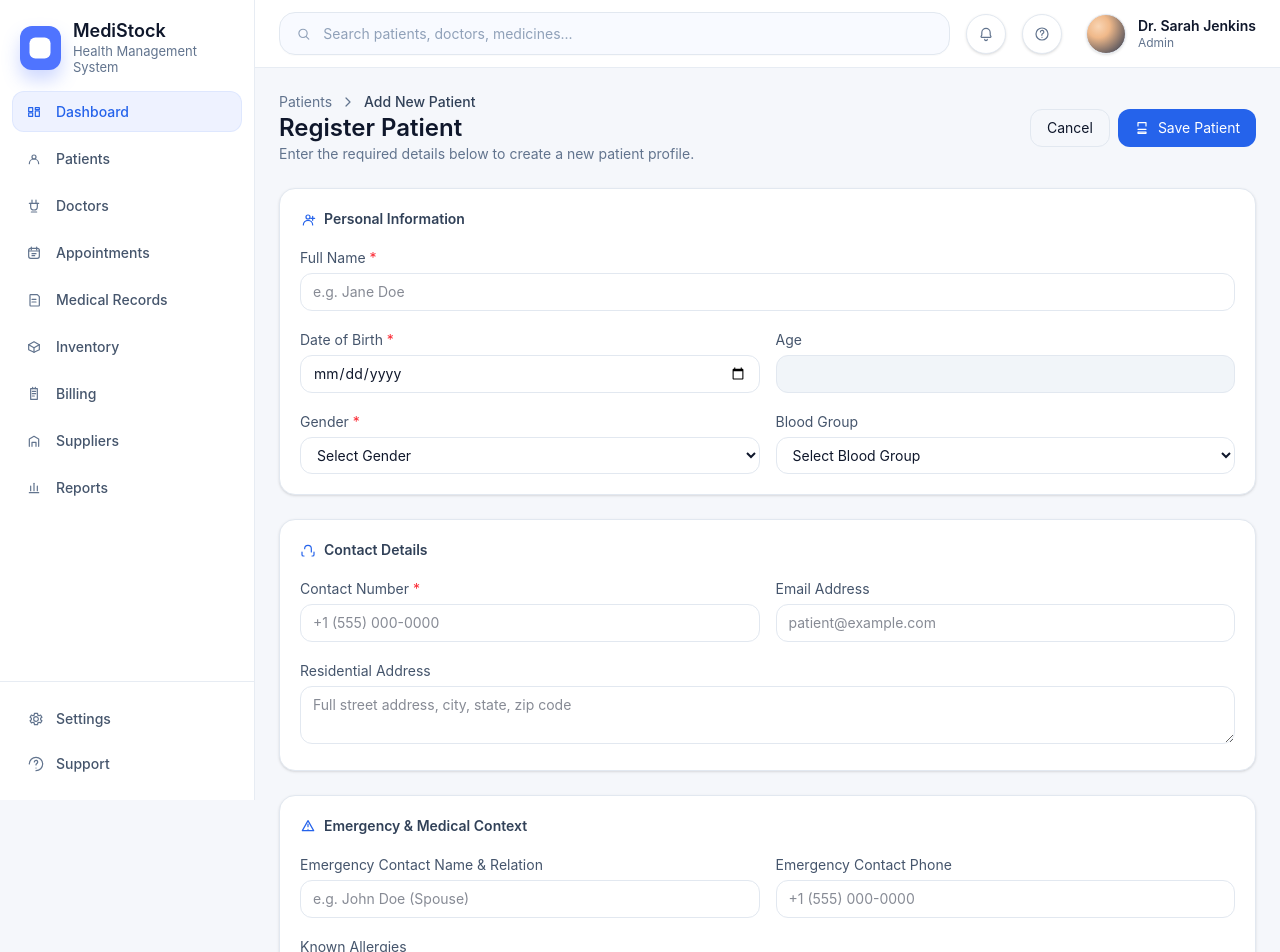
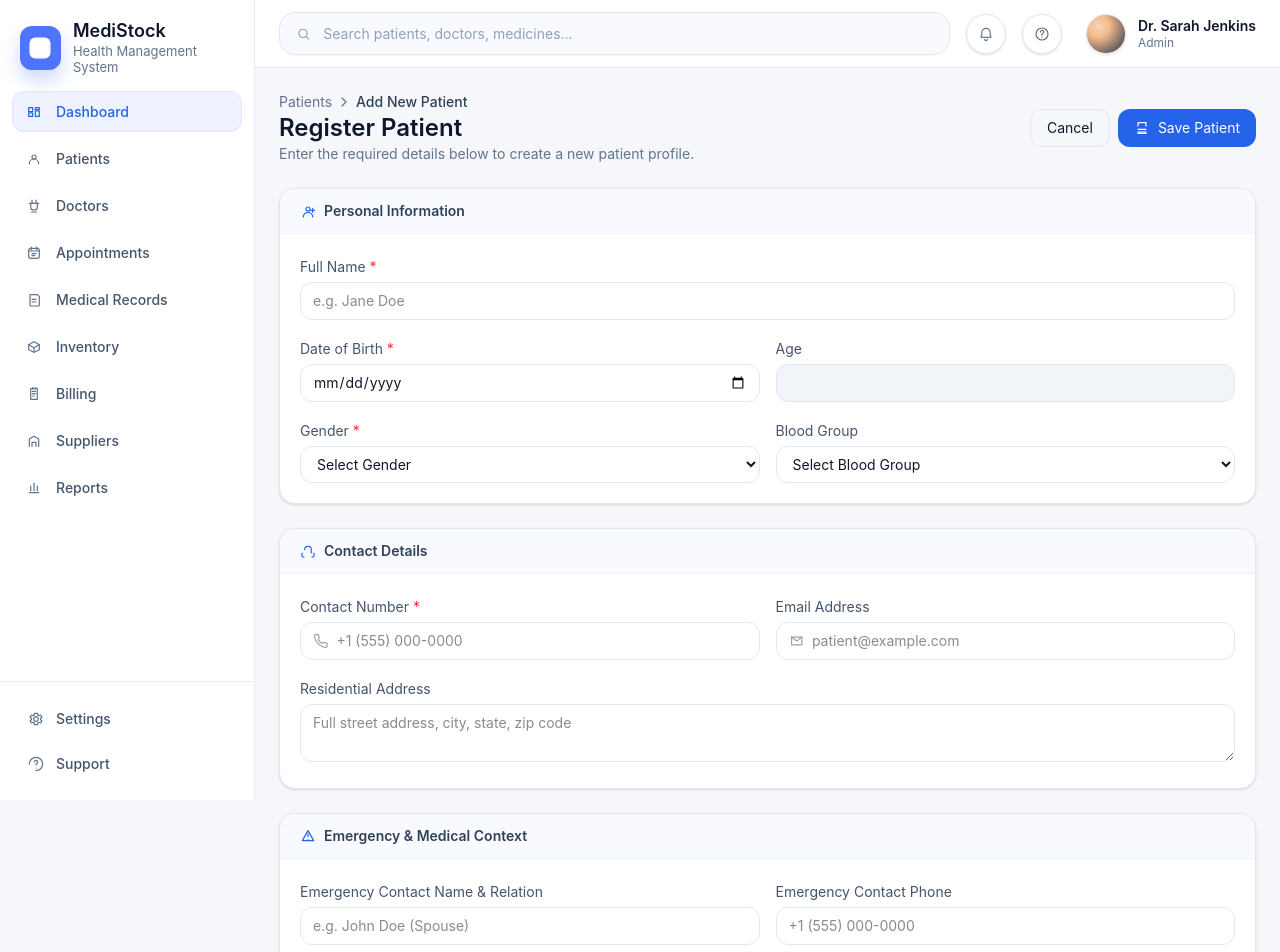
Before and after one commit to Chathurapadmal/Medixora, a Next.js app: page /patientregister in a window 1280 px wide. Shown: the top 952 px of the page. Built offline with nearby package versions, Linux system fonts and the light colour scheme.

Commit message:
change layout

```diff
--- a/pages/patientregister.tsx
+++ b/pages/patientregister.tsx
@@ -1,11 +1,12 @@
 import { useState } from "react";
 import {
-  UsersIcon,
   ChevronRightIcon,
   UserPlusIcon,
   ContactIcon,
   AlertTriangleIcon,
   PrintIcon,
+  MailIcon,
+  PhoneIcon,
 } from "@/components/dashboard-icons";
 
 export default function PatientRegisterPage() {
@@ -29,10 +30,7 @@ export default function PatientRegisterPage() {
       {/* HEADER */}
       <div className="flex items-center justify-between">
         <div>
-
-          {/* ✅ UPDATED BREADCRUMB */}
-          <div className="flex items-center gap-2 text-sm text-slate-500">
-
+          <div className="flex items-center gap-1 text-sm text-slate-500">
             <span>Patients</span>
             <ChevronRightIcon className="h-4 w-4" />
             <span className="text-slate-700 font-medium">Add New Patient</span>
@@ -52,7 +50,6 @@ export default function PatientRegisterPage() {
             Cancel
           </button>
 
-          {/* ✅ ICON ADDED */}
           <button className="inline-flex items-center gap-2 rounded-xl bg-[#2563eb] px-4 py-2 text-sm text-white hover:bg-[#1d4ed8]">
             <PrintIcon className="h-4 w-4" />
             Save Patient
@@ -61,15 +58,17 @@ export default function PatientRegisterPage() {
       </div>
 
       {/* PERSONAL INFO */}
-      <div className="rounded-2xl border border-slate-200 bg-white p-5 shadow-sm">
+      <div className="rounded-2xl border border-slate-200 bg-white shadow-sm overflow-hidden">
 
-        {/* ✅ ICON ADDED */}
-        <h2 className="mb-4 flex items-center gap-2 text-sm font-semibold text-slate-700">
+        {/* Header */}
+        <div className="flex items-center gap-2 border-b border-slate-100 px-5 py-3 bg-[#f8faff]">
           <UserPlusIcon className="h-4 w-4 text-[#2563eb]" />
+          <h2 className="text-sm font-semibold text-slate-700">
             Personal Information
           </h2>
+        </div>
 
-        <div className="grid gap-4 md:grid-cols-2">
+        <div className="p-5 grid gap-4 md:grid-cols-2">
 
           <div className="md:col-span-2">
             <label className="text-sm text-slate-600">
@@ -78,7 +77,7 @@ export default function PatientRegisterPage() {
             <input
               type="text"
               placeholder="e.g. Jane Doe"
-              className="mt-1 w-full rounded-xl border border-slate-200 px-3 py-2 text-sm outline-none focus:border-blue-500"
+              className="mt-1 w-full rounded-xl border border-slate-200 px-3 py-2 text-sm outline-none focus:border-blue-500 focus:ring-2 focus:ring-blue-100"
             />
           </div>
 
@@ -90,7 +89,7 @@ export default function PatientRegisterPage() {
               type="date"
               value={dob}
               onChange={(e) => setDob(e.target.value)}
-              className="mt-1 w-full rounded-xl border border-slate-200 px-3 py-2 text-sm outline-none"
+              className="mt-1 w-full rounded-xl border border-slate-200 px-3 py-2 text-sm outline-none focus:ring-2 focus:ring-blue-100"
             />
           </div>
 
@@ -129,55 +128,66 @@ export default function PatientRegisterPage() {
       </div>
 
       {/* CONTACT */}
-      <div className="rounded-2xl border border-slate-200 bg-white p-5 shadow-sm">
+      <div className="rounded-2xl border border-slate-200 bg-white shadow-sm overflow-hidden">
 
-        {/* ✅ ICON ADDED */}
-        <h2 className="mb-4 flex items-center gap-2 text-sm font-semibold text-slate-700">
+        <div className="flex items-center gap-2 border-b border-slate-100 px-5 py-3 bg-[#f8faff]">
           <ContactIcon className="h-4 w-4 text-[#2563eb]" />
+          <h2 className="text-sm font-semibold text-slate-700">
             Contact Details
           </h2>
+        </div>
 
-        <div className="grid gap-4 md:grid-cols-2">
+        <div className="p-5 grid gap-4 md:grid-cols-2">
+
+          {/* PHONE INPUT WITH ICON */}
           <div>
             <label className="text-sm text-slate-600">
               Contact Number <span className="text-red-500">*</span>
             </label>
+            <div className="mt-1 flex items-center rounded-xl border border-slate-200 px-3 focus-within:ring-2 focus-within:ring-blue-100">
+              <PhoneIcon className="h-4 w-4 text-slate-400" />
               <input
                 type="text"
                 placeholder="+1 (555) 000-0000"
-              className="mt-1 w-full rounded-xl border border-slate-200 px-3 py-2 text-sm"
+                className="w-full px-2 py-2 text-sm outline-none bg-transparent"
               />
             </div>
+          </div>
 
+          {/* EMAIL INPUT WITH ICON */}
           <div>
             <label className="text-sm text-slate-600">Email Address</label>
+            <div className="mt-1 flex items-center rounded-xl border border-slate-200 px-3 focus-within:ring-2 focus-within:ring-blue-100">
+              <MailIcon className="h-4 w-4 text-slate-400" />
               <input
                 type="email"
                 placeholder="patient@example.com"
-              className="mt-1 w-full rounded-xl border border-slate-200 px-3 py-2 text-sm"
+                className="w-full px-2 py-2 text-sm outline-none bg-transparent"
               />
+            </div>
           </div>
 
           <div className="md:col-span-2">
             <label className="text-sm text-slate-600">Residential Address</label>
             <textarea
               placeholder="Full street address, city, state, zip code"
-              className="mt-1 w-full rounded-xl border border-slate-200 px-3 py-2 text-sm"
+              className="mt-1 w-full rounded-xl border border-slate-200 px-3 py-2 text-sm focus:ring-2 focus:ring-blue-100"
             />
           </div>
         </div>
       </div>
 
       {/* EMERGENCY */}
-      <div className="rounded-2xl border border-slate-200 bg-white p-5 shadow-sm">
+      <div className="rounded-2xl border border-slate-200 bg-white shadow-sm overflow-hidden">
 
-        {/* ✅ ICON ADDED */}
-        <h2 className="mb-4 flex items-center gap-2 text-sm font-semibold text-slate-700">
+        <div className="flex items-center gap-2 border-b border-slate-100 px-5 py-3 bg-[#f8faff]">
           <AlertTriangleIcon className="h-4 w-4 text-[#2563eb]" />
+          <h2 className="text-sm font-semibold text-slate-700">
             Emergency & Medical Context
           </h2>
+        </div>
 
-        <div className="grid gap-4 md:grid-cols-2">
+        <div className="p-5 grid gap-4 md:grid-cols-2">
           <div>
             <label className="text-sm text-slate-600">
               Emergency Contact Name & Relation
@@ -223,13 +233,12 @@ export default function PatientRegisterPage() {
         </div>
       </div>
 
-      {/* FOOTER BUTTONS */}
+      {/* FOOTER */}
       <div className="flex justify-end gap-2">
         <button className="rounded-xl border border-slate-200 px-4 py-2 text-sm hover:bg-slate-50">
           Cancel
         </button>
 
-        {/* ✅ ICON ADDED */}
         <button className="inline-flex items-center gap-2 rounded-xl bg-[#2563eb] px-4 py-2 text-sm text-white hover:bg-[#1d4ed8]">
           <PrintIcon className="h-4 w-4" />
           Save Patient
```
Lines whose indentation alone changed are shown as unchanged.
